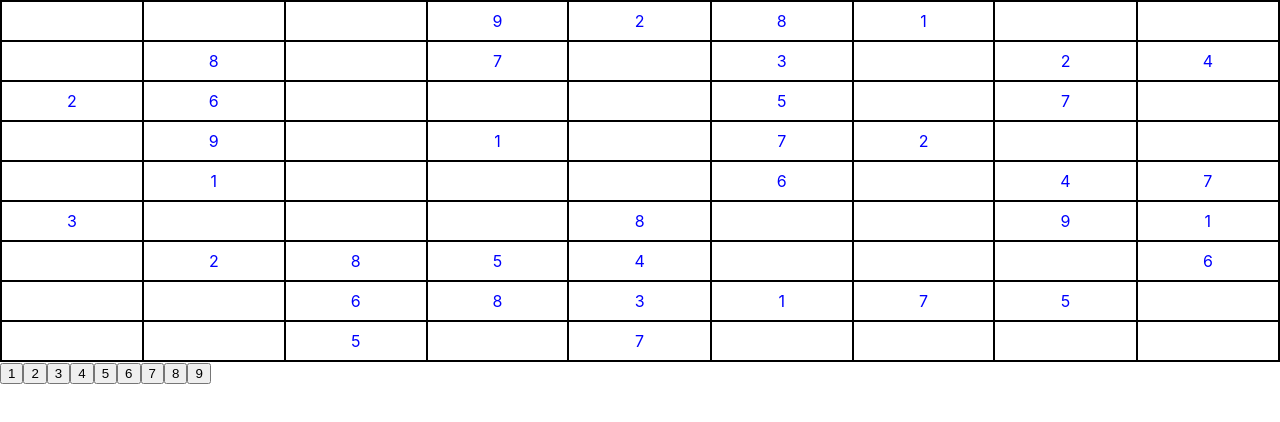
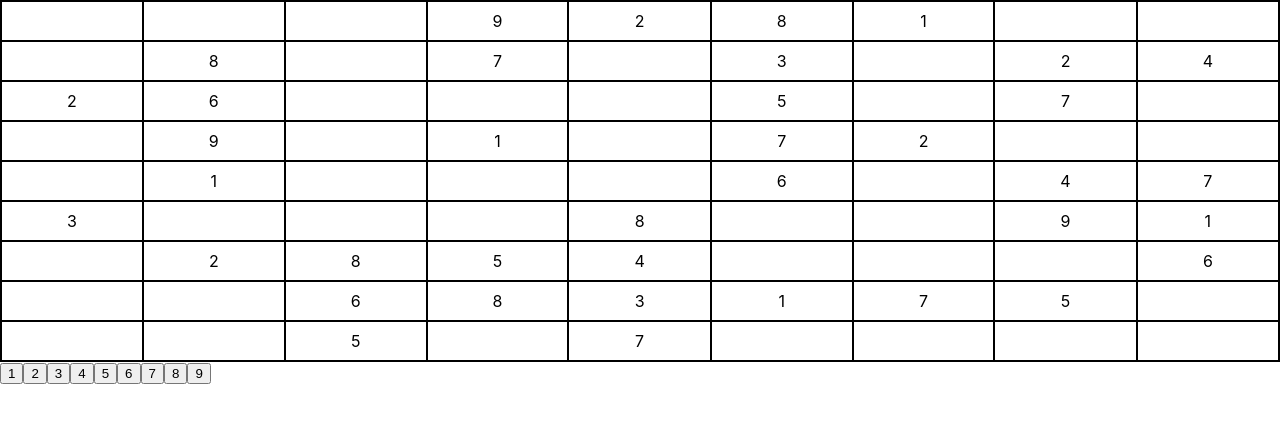
Before and after one commit to kbaig/sudoku, a React (Create React App) app: page / in a window 1280 px wide. Shown: the top 422 px of the page. Built offline with nearby package versions, Linux system fonts and the light colour scheme.

Commit message:
Tiles can be read only

```diff
--- a/src/components/Board/index.tsx
+++ b/src/components/Board/index.tsx
@@ -23,11 +23,16 @@ export const Board: React.FC<Props> = ({
     <div className='board'>
       {gameBoard.map((row, i) => (
         <React.Fragment key={i}>
-          {row.map((value, j) => (
+          {/* ternary to help TS know isReadOnly beforehand */}
+          {row.map(({ isReadOnly, value }, j) =>
+            isReadOnly ? (
               <Tile
+                isReadOnly={isReadOnly}
                 onClick={() => selectTile(i, j)}
                 isSelected={
-                !!selectedTile && selectedTile[0] === i && selectedTile[1] === j
+                  !!selectedTile &&
+                  selectedTile[0] === i &&
+                  selectedTile[1] === j
                 }
                 isHighlighted={
                   !!selectedTile &&
@@ -39,7 +44,27 @@ export const Board: React.FC<Props> = ({
               >
                 {value}
               </Tile>
-          ))}
+            ) : (
+              <Tile
+                isReadOnly={isReadOnly}
+                onClick={() => selectTile(i, j)}
+                isSelected={
+                  !!selectedTile &&
+                  selectedTile[0] === i &&
+                  selectedTile[1] === j
+                }
+                isHighlighted={
+                  !!selectedTile &&
+                  (selectedTile[0] === i ||
+                    selectedTile[1] === j ||
+                    isInSameSquare([i, j], selectedTile, gameBoard))
+                }
+                key={j}
+              >
+                {value}
+              </Tile>
+            )
+          )}
         </React.Fragment>
       ))}
     </div>
--- a/src/mockData/easyBoard.ts
+++ b/src/mockData/easyBoard.ts
@@ -1,6 +1,4 @@
-import { BoardType } from '../types/gameBoard';
-
-const easyBoard: BoardType = [
+const easyBoard = [
   [null, null, null, 9, 2, 8, 1, null, null],
   [null, 8, null, 7, null, 3, null, 2, 4],
   [2, 6, null, null, null, 5, null, 7, null],
--- a/src/redux/ducks/board.ts
+++ b/src/redux/ducks/board.ts
@@ -56,16 +56,25 @@ const reducer: Reducer<BoardState, BoardAction> = (
       const { row, column } = action.payload;
       return { ...state, selectedTile: [row, column] };
     case NUMBER_PRESSED:
-      // only do something if there's a selected tile
+      // only do something if there's a selected tile and it's editable
       if (state.selectedTile) {
         const gameBoard = [...state.gameBoard] as BoardType;
         const [row, column] = state.selectedTile;
-        gameBoard[row][column] = action.payload;
 
-        return { ...state, gameBoard };
-      } else {
-        return state;
+        const prevTileState = gameBoard[row][column];
+
+        if (!prevTileState.isReadOnly) {
+          // added isReadOnly into new state explicitly to inform TS
+          gameBoard[row][column] = {
+            ...prevTileState,
+            isReadOnly: prevTileState.isReadOnly,
+            value: action.payload
+          };
+          return { ...state, gameBoard };
+        }
       }
+      return state;
+
     default:
       return state;
   }
--- a/src/util/board.ts
+++ b/src/util/board.ts
@@ -1,7 +1,13 @@
 import easyBoard from '../mockData/easyBoard';
 import { BoardType } from '../types/gameBoard';
 
-export const generateBoard = () => easyBoard;
+export const generateBoard = (): BoardType =>
+  easyBoard.map(row =>
+    row.map(value => ({
+      isReadOnly: typeof value === 'number',
+      value
+    }))
+  ) as BoardType;
 
 export const getBoardLength = (board: BoardType) =>
   board.reduce((total, row) => total + row.length, 0);
```
Also changed, not shown: src/components/Tile/index.tsx (+3 -4 lines), src/types/gameBoard.ts (+13 -1 lines), 2 other files (tests, documents, lock files or other folders). Lines whose indentation alone changed are shown as unchanged.
